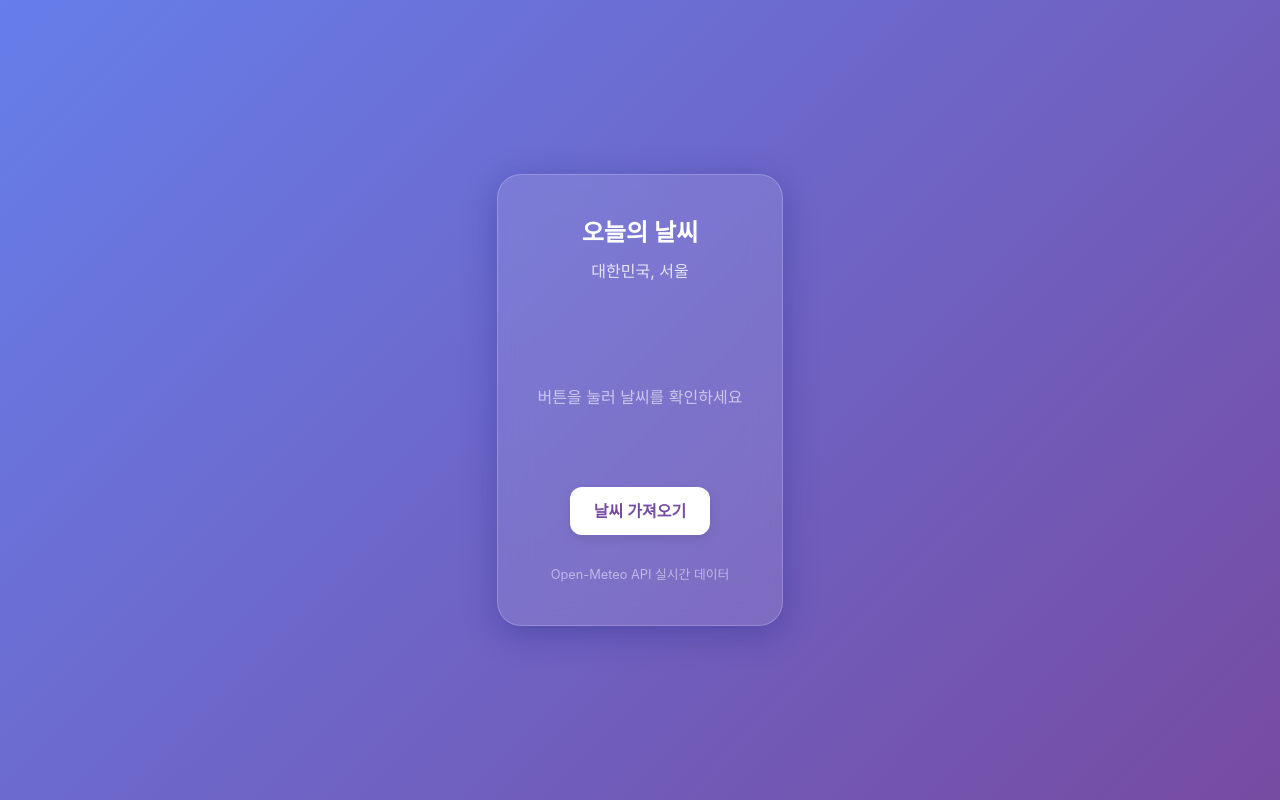
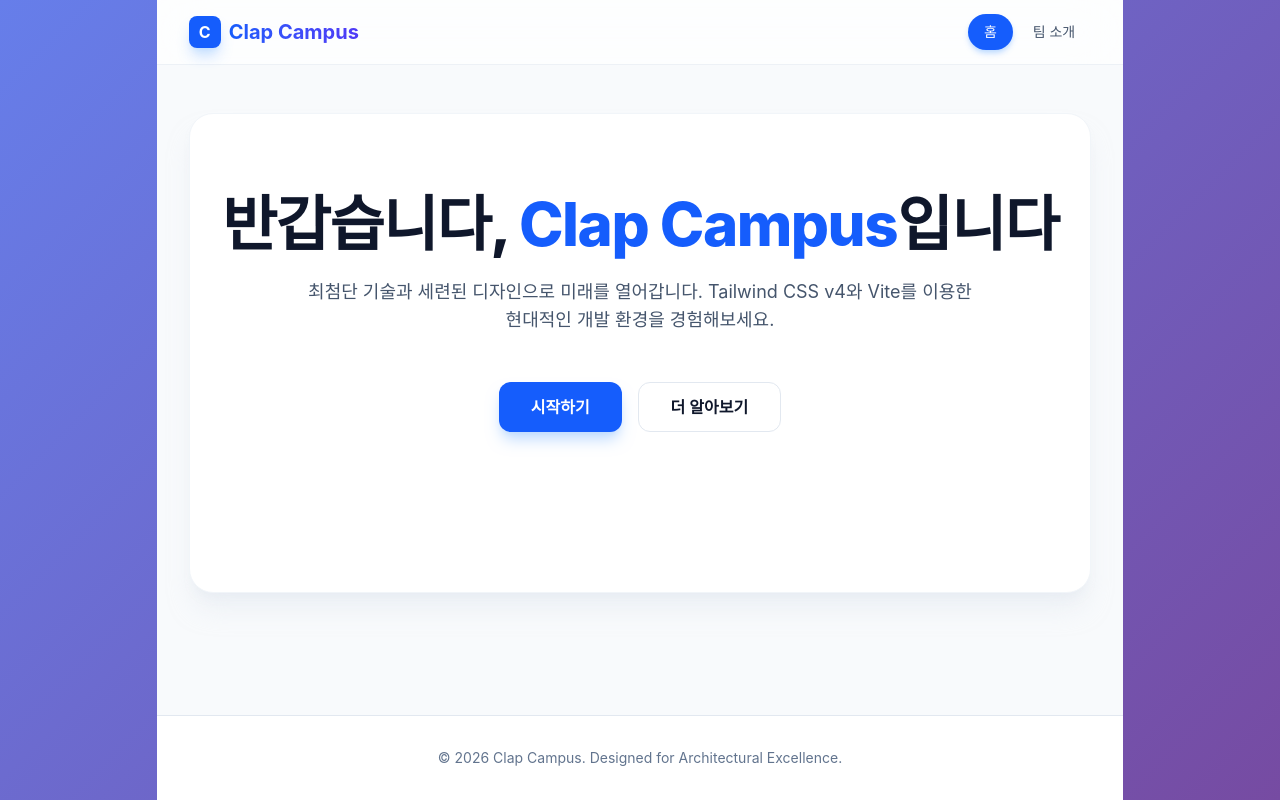
Before and after one commit to laurakamin8080-design/web-0204, a React (Vite) app: page / in a window 1280 px wide. Built offline with nearby package versions, Linux system fonts and the light colour scheme.

Commit message:
메뉴 설정

```diff
--- a/src/App.tsx
+++ b/src/App.tsx
@@ -1,38 +1,20 @@
-import useWeather from './hooks/useWeather';
+// src/App.tsx
+import { BrowserRouter, Routes, Route } from 'react-router-dom';
+import Layout from './components/Layout';
+import HomePage from './pages/HomePage';
+import TeamPage from './pages/TeamPage';
 
 function App() {
-  const { currentTemp, loading, error, fetchWeather } = useWeather();
-
   return (
-    <div className="weather-card">
-      <h1 style={{ fontSize: '1.5rem', fontWeight: 600, marginBottom: '8px' }}>오늘의 날씨</h1>
-      <p style={{ opacity: 0.8, marginBottom: '24px' }}>대한민국, 서울</p>
-
-      <div style={{ minHeight: '180px', display: 'flex', flexDirection: 'column', justifyContent: 'center', alignItems: 'center' }}>
-        {loading ? (
-          <p className="loading-dots" style={{ fontSize: '1.2rem' }}>정보를 불러오는 중</p>
-        ) : error ? (
-          <p style={{ color: '#ff8a8a' }}>{error}</p>
-        ) : currentTemp !== null ? (
-          <>
-            <div style={{ fontSize: '5rem', marginBottom: '10px' }}>
-              {currentTemp > 20 ? '☀️' : currentTemp > 10 ? '🌤️' : '❄️'}
-            </div>
-            <div className="temp-display">{currentTemp}°C</div>
-          </>
-        ) : (
-          <p style={{ opacity: 0.6 }}>버튼을 눌러 날씨를 확인하세요</p>
-        )}
-      </div>
-
-      <button className="btn-weather" onClick={fetchWeather}>
-        날씨 가져오기
-      </button>
-
-      <div style={{ marginTop: '30px', fontSize: '0.8rem', opacity: 0.5 }}>
-        Open-Meteo API 실시간 데이터
-      </div>
-    </div>
+    <BrowserRouter>
+      <Routes>
+        {/* "/" 경로에 Layout을 먼저 배치하고, 그 안의 Outlet 자리에 자식들을 넣습니다. */}
+        <Route path="/" element={<Layout />}>
+          <Route index element={<HomePage />} /> {/* 기본 화면 */}
+          <Route path="team" element={<TeamPage />} /> {/* "/team" 경로 */}
+        </Route>
+      </Routes>
+    </BrowserRouter>
   );
 }
 
```
